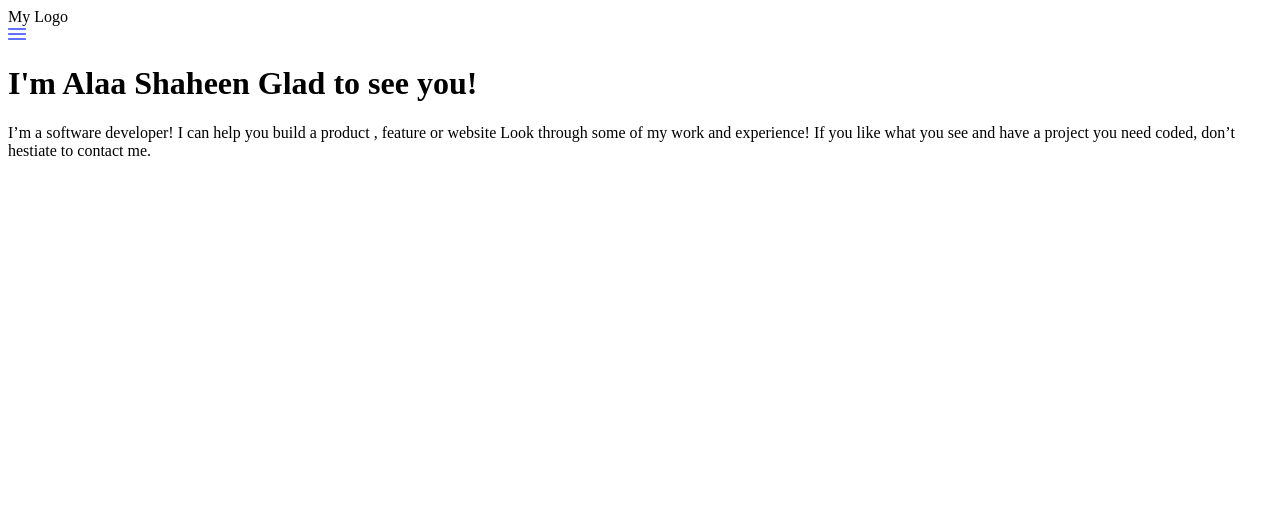
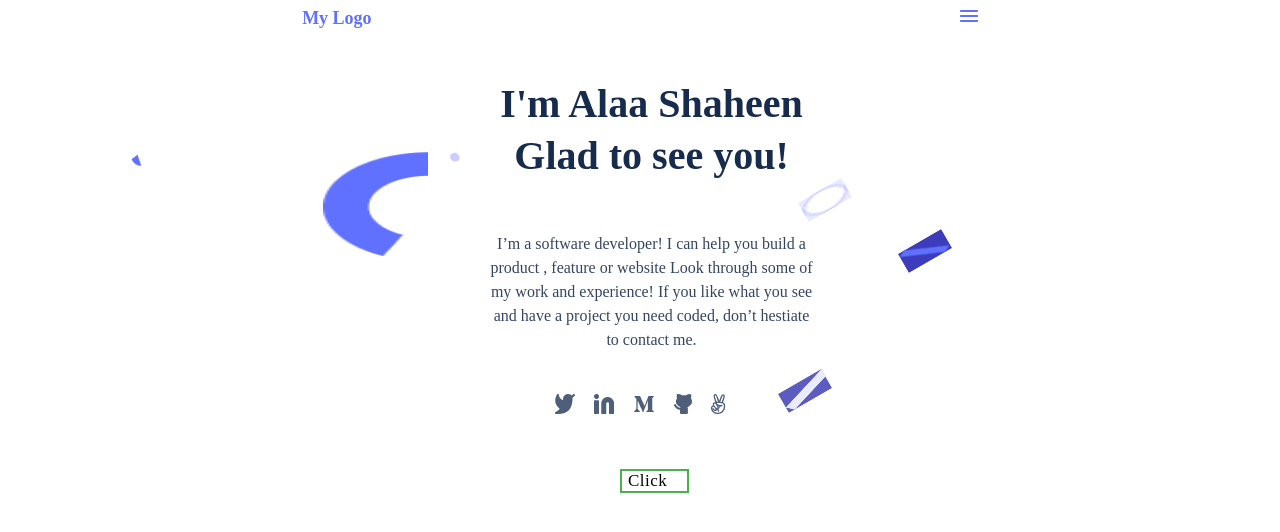
Before and after one commit to AlaaShaheen2/-mobile-version-skeleton-week1, a plain HTML site: page index.html in a window 1280 px wide. Drawn offline with Linux system fonts and the light colour scheme.

Commit message:
final edit

```diff
--- a/index.html
+++ b/index.html
@@ -4,19 +4,21 @@
     <meta charset="UTF-8">
     <meta http-equiv="X-UA-Compatible" content="IE=edge">
     <meta name="viewport" content="width=device-width, initial-scale=1.0">
-    <title>Document</title>
+    <link rel="stylesheet" href="styles.css">
+    <title>Mobile Version</title>
 </head>
 <body>
+
     <div class="toolbar">
-        <div class="col">My Logo</div>
-        <div class="col">
+        <div class="colm">My Logo</div>
+        <div class="coli">
             <img src="Union.png" alt="">
         </div>
 
     </div>
     <div class="headline-section">
         <div class ="col1"><header>
-            <h1>I'm Alaa Shaheen Glad to see you!</h1>
+            <h1 class="name">I'm Alaa Shaheen Glad to see you!</h1>
         </header></div>
         <div class="col1">
 
@@ -26,5 +28,16 @@
         have a project you need coded, don’t hestiate to contact me.</p>
     </div>
     </div>
+
+    <img class="img1" src="images/Ellipse 3.png" alt="">
+    <img class="img2" src="images/Ellipse 11.png" alt="">
+    <img class="img3" src="images/Ellipse 5.png" alt="">
+    <img class="img4" src="images/Ellipse 8.png" alt="">
+    <img class="img5" src="images/Rectangle 7.png" alt="">
+    <img class="img6" src="images/Rectangle 4.png" alt="">
 </body>
+<footer>
+    <img src="images/social media icons.png" alt="">
+    <button type="button">Click </button>
+</footer>
 </html>
--- a/styles.css
+++ b/styles.css
@@ -1,6 +1,154 @@
+h1{
+
+    width: 327px;
+height: 150px;
+margin-left: 12em;
+text-align: center;
+font-family: 'Poppins';
+font-style: normal;
+font-weight: 700;
+font-size: 40px;
+line-height: 52px;
+display: flex;
+align-items: center;
+color: #172B4D;
+flex: none;
+order: 0;
+flex-grow: 0;
+}
+p{
+
+width: 327px;
+height: 146px;
+margin-left: 30em;
+font-family: 'Poppins';
+font-style: normal;
+font-weight: 400;
+font-size: 16px;
+line-height: 24px;
+
+color: #344563;
+flex: none;
+order: 1;
+flex-grow: 0;
+}
+body{
+    text-align: center;
+}
 .toolbar{
     display: flex;
+    justify-content: space-around;
+
 }
-.col{
-    flex: 1;
+.colm{
+
+    font-family: 'Poppins';
+font-style: normal;
+font-weight: 700;
+font-size: 18px;
+line-height: 20px;
+color: #6070FF;
+display: flex;
+align-items: center;
+text-align: center;
+flex: none;
+order: 0;
+flex-grow: 0;
 }
+
+.img1{
+    position: absolute;
+width: 105px;
+height: 105px;
+left: 323px;
+top: 152.24px;
+
+
+}
+.img1{
+    position: absolute;
+width: 105px;
+height: 105px;
+left: 323px;
+top: 152.24px;
+}
+
+.img2{
+    position: absolute;
+width: 11px;
+height: 10px;
+left: 132.98px;
+top: 155.81px;
+
+transform: rotate(52.97deg);
+}
+
+.img3{
+    position: absolute;
+width: 10px;
+height: 10px;
+left: 450px;
+top: 152.24px;
+}
+.img4{
+    position: absolute;
+width: 50px;
+height: 22.02px;
+left: 800px;
+top: 189px;
+
+background: #EBEBFF;
+transform: rotate(-30deg);
+}
+
+.img5{
+    position: absolute;
+width: 50px;
+height: 22.02px;
+left: 900px;
+top: 240px;
+
+background: #3c3cbd;
+transform: rotate(-30deg);
+}
+
+.img6{
+    position: absolute;
+width: 50px;
+height: 22.02px;
+left: 780px;
+top: 380px;
+
+background: #5b5bc1;
+transform: rotate(-30deg);
+}
+button{
+    width: 69px;
+height: 24px;
+margin-top: 3em;
+
+margin-left: 36em;
+font-family: 'Poppins';
+font-style: normal;
+font-weight: 500;
+font-size: 17px;
+line-height: 24px;
+display: flex;
+align-items: center;
+text-align: center;
+letter-spacing: 0.03em;
+
+color: #6070FF;
+flex: none;
+order: 0;
+flex-grow: 0;
+
+    background-color: white;
+    color: black;
+    border: 2px solid #4CAF50;
+
+}
+  button:hover {
+    background-color: #4CAF50;
+    color: white;
+  }
```
